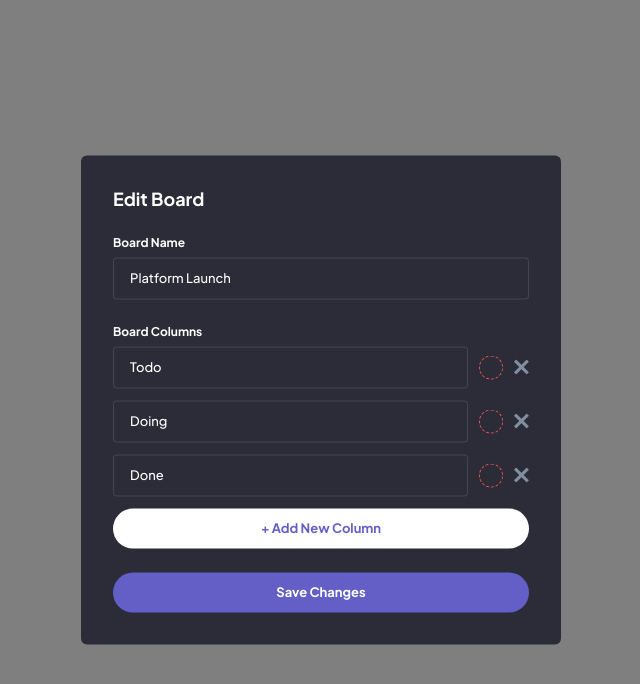
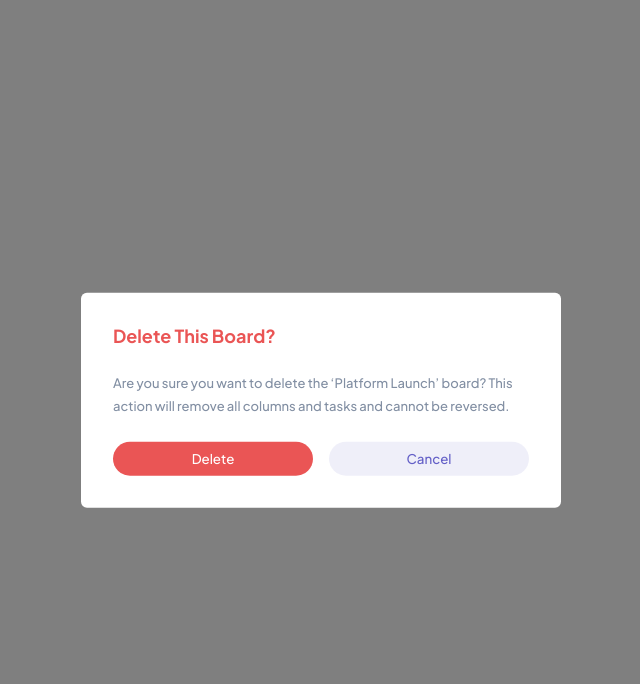
Before and after one commit to wallas938/v-kanban-task-management-app, a Vue app: page / in a window 1280 px wide. Shown: the top 684 px of the page, without its empty margins (319-959 px from the left). Built offline with nearby package versions, Linux system fonts and the light colour scheme.

Commit message:
delete board prompt is finished

```diff
--- /dev/null
+++ b/src/components/KtmDeleteBoardPrompt.vue
@@ -0,0 +1,88 @@
+<template>
+  <div class="delete-prompt delete-prompt--light-mode">
+    <h1>Delete This Board?</h1>
+    <p>
+      Are you sure you want to delete the ‘Platform Launch’ board? This action
+      will remove all columns and tasks and cannot be reversed.
+    </p>
+    <div class="cta">
+      <button class="delete">Delete</button>
+      <button class="cancel">Cancel</button>
+    </div>
+  </div>
+</template>
+<script lang="ts" setup></script>
+<style lang="scss" scoped>
+@use "../sass/colors" as c;
+@use "../sass/typography" as t;
+@use "../sass/helpers/functions" as f;
+@use "../sass/mixins" as m;
+@use "../sass/layout/index" as l;
+
+.delete-prompt {
+  h1,
+  p {
+    margin-bottom: f.toRem(24, 12);
+  }
+  h1 {
+    @include t.largeHeading;
+    margin-bottom: f.toRem(24, 12);
+    color: c.$Red;
+  }
+
+  p {
+    @include t.bodyLarge;
+    color: c.$MediumGrey;
+  }
+
+  .cta {
+    display: flex;
+    flex-direction: column;
+    button {
+      @include l.ktm-button;
+      padding-top: f.toRem(8, 12);
+      padding-bottom: f.toRem(9, 12);
+    }
+
+    .delete {
+      @include l.ktm-btn-destructive;
+      margin-bottom: f.toRem(16, 12);
+    }
+  }
+}
+
+.delete-prompt--light-mode {
+  .cta {
+    .cancel {
+      @include l.ktm-btn-secondary-light;
+    }
+  }
+}
+
+.delete-prompt--dark-mode {
+  .cta {
+    .cancel {
+      @include l.ktm-btn-secondary-dark;
+    }
+  }
+}
+
+@include m.breakpoint-up(medium) {
+  .delete-prompt {
+    .cta {
+      display: flex;
+      flex-direction: row;
+      align-items: center;
+      justify-content: space-between;
+
+      button {
+        width: f.toRem(200, 12);
+      }
+
+      .delete {
+        margin-bottom: unset;
+      }
+    }
+  }
+}
+</style>
--- a/src/components/layout/KTMModal.vue
+++ b/src/components/layout/KTMModal.vue
@@ -3,16 +3,17 @@
   <Transition name="modal">
     <div v-if="show" class="modal">
       <div class="modal__backdrop"></div>
-      <div class="modal__content modal--dark-mode">
+      <div class="modal__content modal--light-mode">
         <!-- <ktm-task-detail></ktm-task-detail> -->
         <!-- <ktm-task-form></ktm-task-form> -->
-        <ktm-board-form></ktm-board-form>
+        <!-- <ktm-board-form></ktm-board-form> -->
+        <ktm-delete-board-prompt></ktm-delete-board-prompt>
       </div>
     </div>
   </Transition>
 </template>
 <script lang="ts" setup>
-import KtmBoardForm from "../KtmBoardForm.vue";
+import KtmDeleteBoardPrompt from "../KtmDeleteBoardPrompt.vue";
 
 const props = defineProps({
   show: Boolean,
--- a/src/sass/layout/_index.scss
+++ b/src/sass/layout/_index.scss
@@ -5,7 +5,7 @@
 /* BUTTON CLASS */
 
 @mixin ktm-button {
-  border-radius: 20px;
+  border-radius: f.toRem(20, 12);
   border: none;
   cursor: pointer;
 }
```
